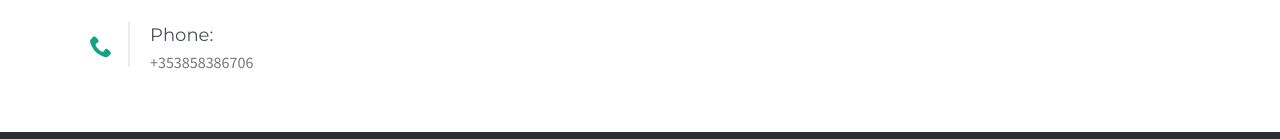
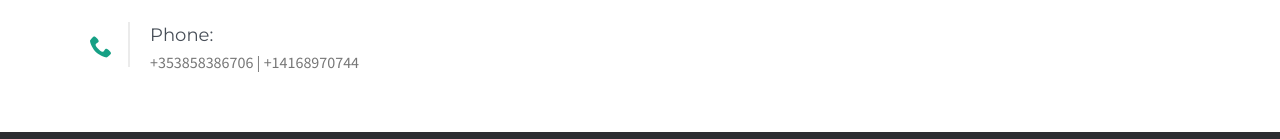
Before and after one commit to kaifstudio/kaifstudio.github.io, a plain HTML site: page index.html in a window 1280 px wide. Shown: the part 2610-2749 px from the top of the page. Drawn offline with Linux system fonts and the light colour scheme; some packages are replaced by stand-ins of ours; a script that the page names is missing; files whose address does not match are found by name.

Commit message:
Update index.html

```diff
--- a/index.html
+++ b/index.html
@@ -767,7 +767,7 @@
                   <i class="icon-phone"></i>
                 </div>
                 <span>Phone:</span>
-                <p>+353858386706</p>
+                <p>+353858386706 | +14168970744</p>
               </div>
             </address>
           </div>
```
